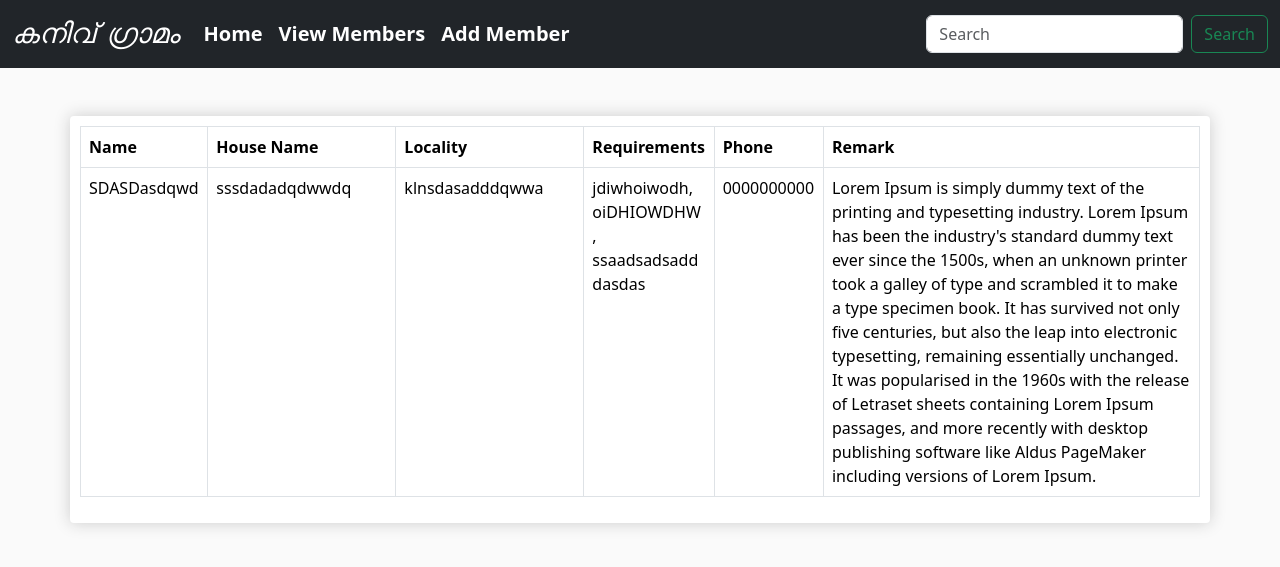
After one commit to amjedsaleel/Kavin-Gramam, a Django app: page /members in a window 1280 px wide. The commit adds this page. Shown: the top 567 px of the page. Run offline with Django 3.2, Linux system fonts and the light colour scheme; some libraries are stand-ins or nearby versions; some web fonts are replaced.

Commit message:
table desing for desplay all members

```diff
--- a/charity/urls.py
+++ b/charity/urls.py
@@ -9,5 +9,6 @@ app_name = 'charity'
 urlpatterns = [
     path('', views.index, name='index'),
     path('add-member', views.add_member, name='add-member'),
-    path('<int:category_id>', views.view_by_category, name='view-by-category')
+    path('<int:category_id>', views.view_by_category, name='view-by-category'),
+    path('members', views.view_all_members, name='view-all-members')
 ]
--- a/charity/views.py
+++ b/charity/views.py
@@ -69,3 +69,7 @@ def view_by_category(request, category_id):
     }
 
     return render(request, 'charity/view-by-category.html', context)
+
+
+def view_all_members(request):
+    return render(request, 'charity/view-all-members.html')
--- /dev/null
+++ b/templates/charity/view-all-members.html
@@ -0,0 +1,39 @@
+{% extends 'base.html' %}
+{% block content %}
+    <div class="container bg-white box-shadow mt-5">
+        <div class="row">
+            <div class="table-responsive">
+                <table class="table  table-bordered align-top">
+                        <thead>
+                        <tr>
+                            <th>Name</th>
+                            <th>House Name</th>
+                            <th>Locality</th>
+                            <th>Requirements</th>
+                            <th>Phone</th>
+                            <th>Remark</th>
+                        </tr>
+                        </thead>
+                        <tbody>
+                        <tr>
+                            <td class="col-1 col-ld-2">SDASDasdqwd</td>
+                            <td class="col-1 col-lg-2">sssdadadqdwwdq</td>
+                            <td class="col-1 col-lg-2">klnsdasadddqwwa</td>
+                            <td class="col-1 col-lg-1">jdiwhoiwodh, oiDHIOWDHW , <br> ssaadsadsadd <br>dasdas </td>
+                            <td class="col-1 col-lg-1">0000000000</td>
+                            <td class="col-7 col-lg-4">Lorem Ipsum is simply dummy text of the printing and typesetting
+                                industry. Lorem Ipsum has been the industry's standard dummy text ever since the 1500s,
+                                when an unknown printer took a galley of type and scrambled it to make a type specimen
+                                book. It has survived not only five centuries, but also the leap into electronic
+                                typesetting, remaining essentially unchanged. It was popularised in the 1960s with the
+                                release of Letraset sheets containing Lorem Ipsum passages, and more recently with
+                                desktop publishing software like Aldus PageMaker including versions of Lorem Ipsum.
+                            </td>
+                        </tr>
+                        </tbody>
+                </table>
+
+            </div>
+        </div>
+    </div>
+{% endblock %}
```
Also changed, not shown: templates/charity/view-by-category.html (indentation only).
